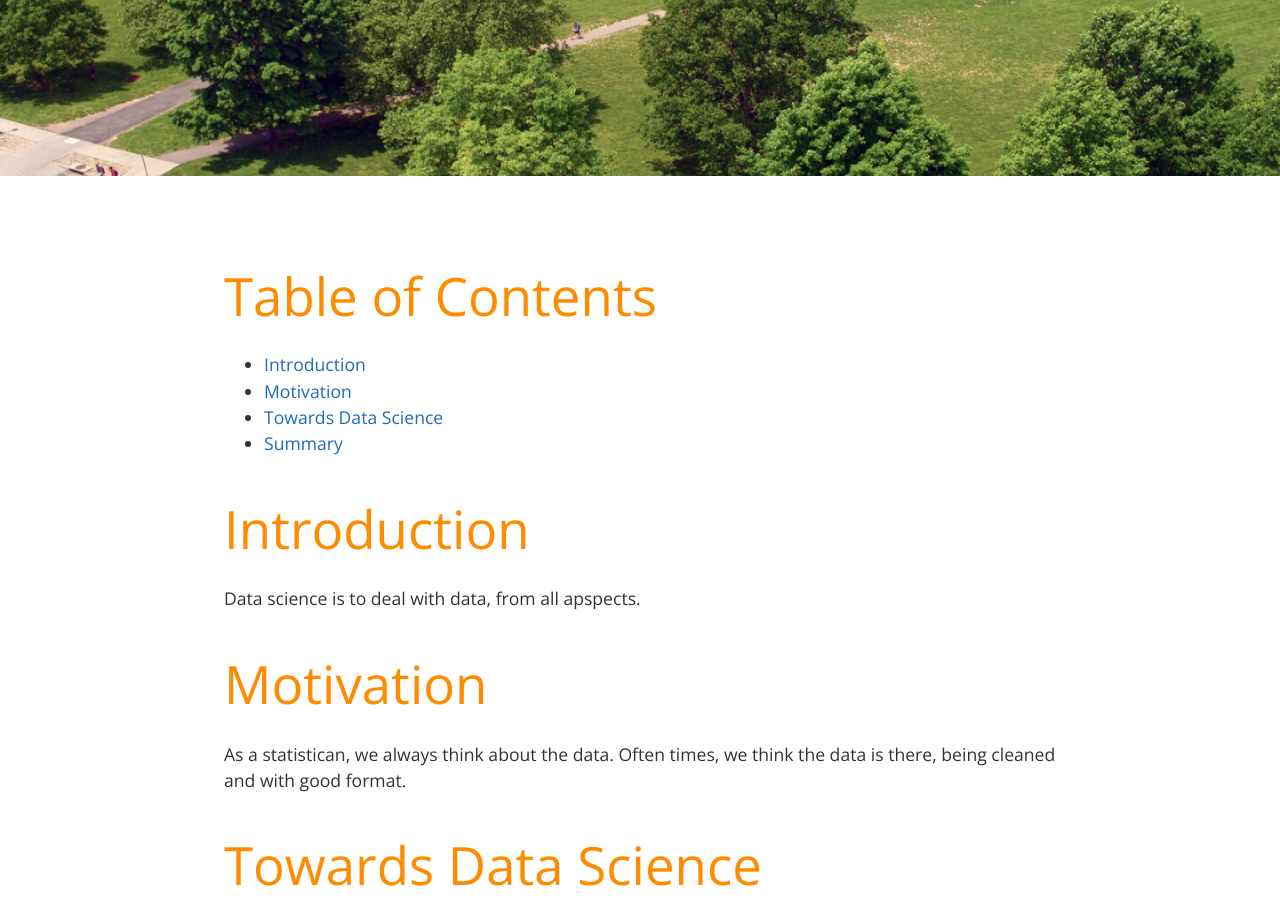
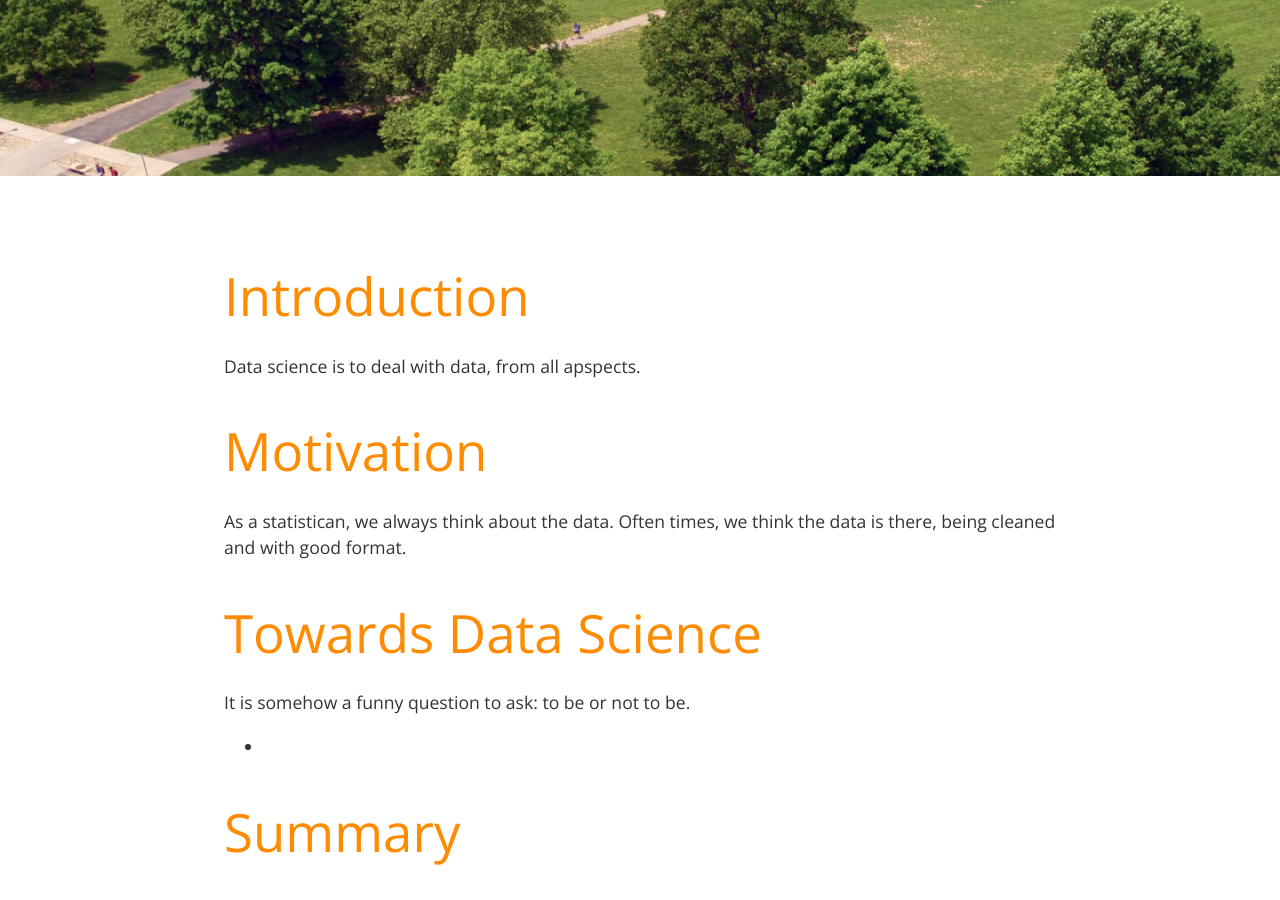
Before and after one commit to xwdeng80/blog, a Jekyll site: the page built from _posts/2021-08-16-to-be-or-not.md, in a window 1280 px wide and 900 px high, scrolled down 548 px. Built offline with Jekyll 4.4.1, drawn with Linux system fonts in a browser that asks for light colours.

Commit message:
Update 2021-08-16-to-be-or-not.md

```diff
--- a/_posts/2021-08-16-to-be-or-not.md
+++ b/_posts/2021-08-16-to-be-or-not.md
@@ -10,23 +10,16 @@ excerpt: "Towards Data Science: To Be or Not to Be"
 ---
 {% include katex.html %}
 
-# Table of Contents
-- [Introduction](#introduction)
-- [Motivation](#motivation)
-- [Towards Data Science](#data science)
-- [Summary](#summary)
-
-
 # Introduction
-
 Data science is to deal with data, from all apspects.
 
 # Motivation
-
 As a statistican, we always think about the data. Often times, we think the data is there, being cleaned and with good format.
 
 # Towards Data Science
 
 It is somehow a funny question to ask: to be or not to be.
 
+-
+
 # Summary
```
Also changed, not shown: other parts of _posts/2021-08-16-to-be-or-not.md (+1 -1 lines).
